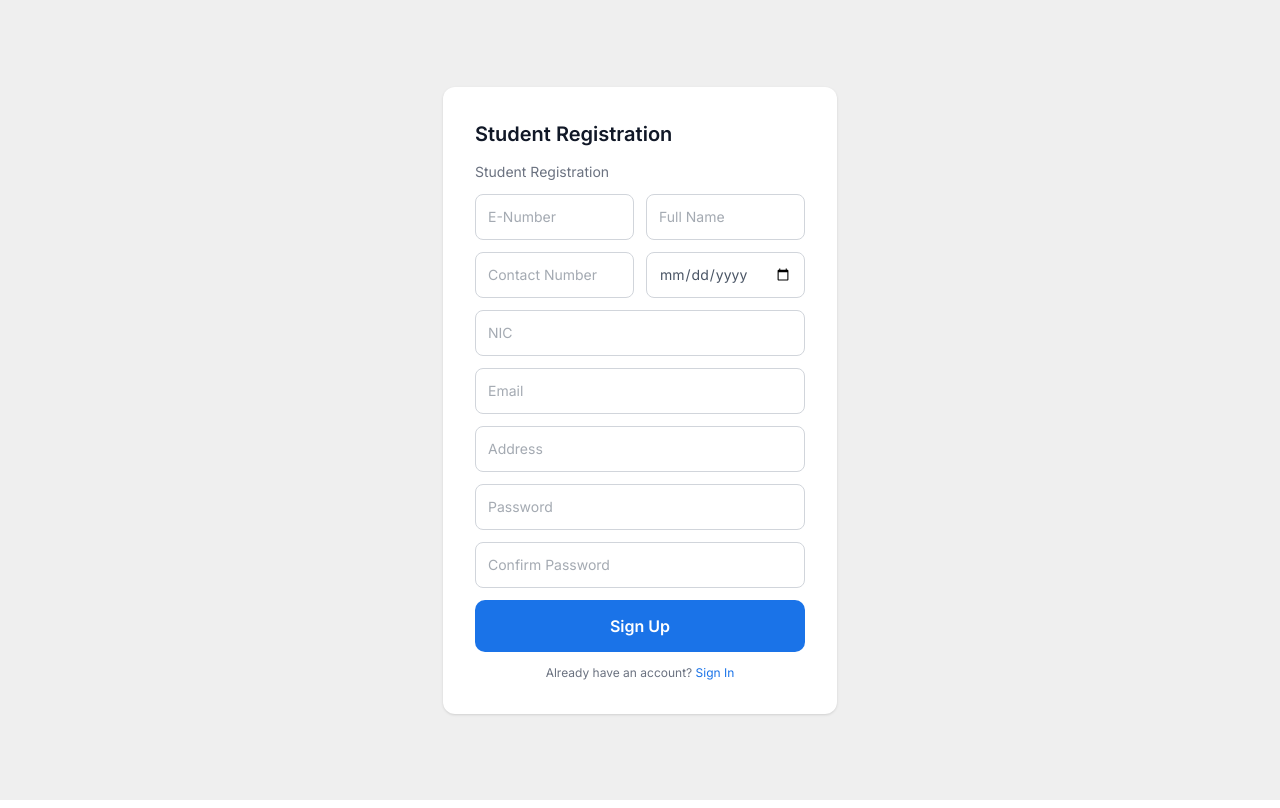
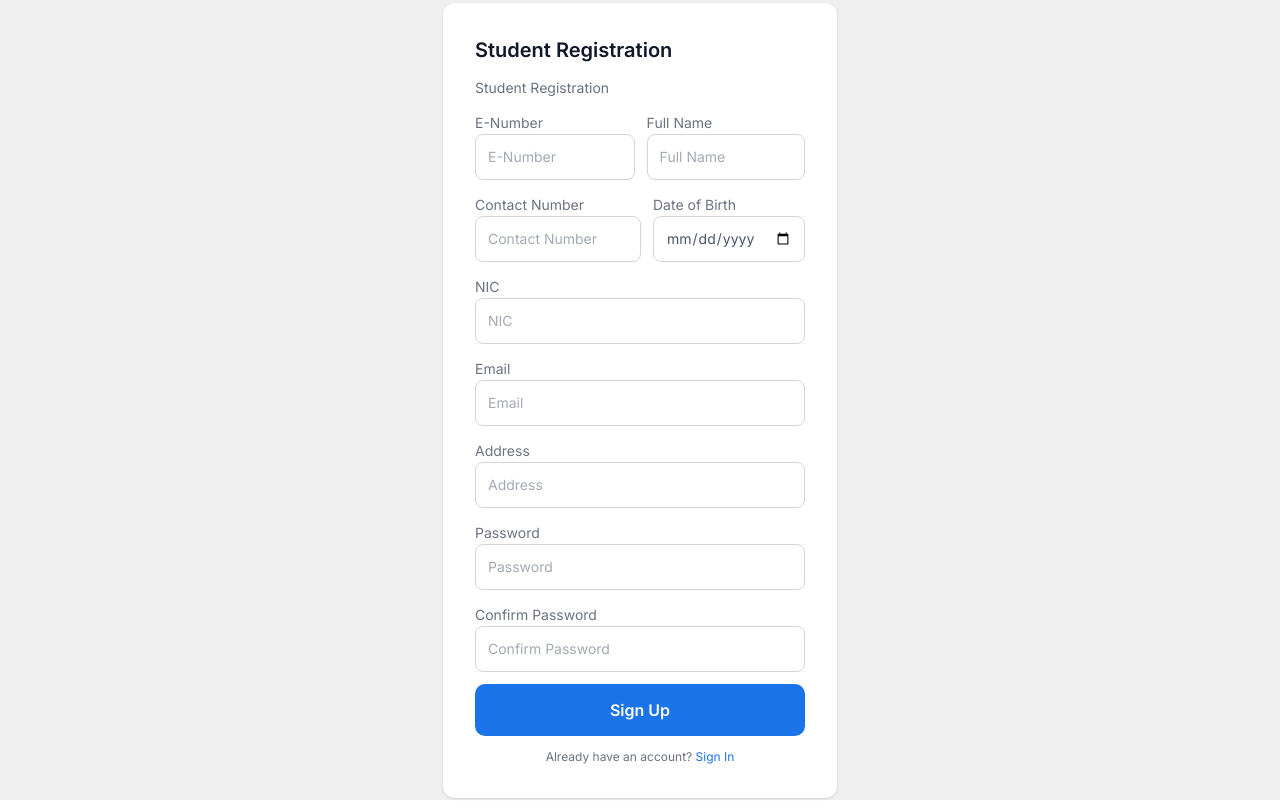
Before and after one commit to Esoft-Management-System/Frontend, a React app: page /studentregister in a window 1280 px wide. Built offline with nearby package versions, Linux system fonts and the light colour scheme; the HTML template or start-up script is replaced by a standard one.

Commit message:
feat(Ui): I have done Student Register (date of bith)

```diff
--- a/src/components/common/Textinput.tsx
+++ b/src/components/common/Textinput.tsx
@@ -1,6 +1,7 @@
 import type { ChangeEvent } from "react";
 
 interface TextInputInterface {
+  labelText?: string;
   placeholder?: string;
   type?: string;
   value?: string;
@@ -12,7 +13,7 @@ interface TextInputInterface {
 }
 
 const Textinput = (props: TextInputInterface) => {
-  const { placeholder, type, value, error, name, onChange, disbled, disabled } = props;
+  const { placeholder, type, value, error, name, onChange, disbled, disabled,labelText } = props;
   if (
     type === "textarea"
   ) {
@@ -23,10 +24,11 @@ const Textinput = (props: TextInputInterface) => {
     />)
   }
   return (
-    <>
+    <div>
+      {labelText && <label className="text-[#6B7280] font-normal text-[14px] pb-2 flex-colum gap-1">{labelText}</label>}
       <input name={name} onChange={onChange} className="border w-full text-sm text-gray-600 border-[#D1D5DB] p-3 focus:outline-none rounded-lg" type={type} placeholder={placeholder} value={value} disabled={disbled || disabled} />
       {error && <p className="text-red-500 text-xs">{error}</p>}
-    </>
+    </div>
   )
 }
 export default Textinput
--- a/src/pages/login/StaffRequestLogin.tsx
+++ b/src/pages/login/StaffRequestLogin.tsx
@@ -27,7 +27,7 @@ const StaffRequestLogin = () => {
           <div className="flex flex-col w-full gap-3">
             <div className="flex w-full gap-3 flex-col md:flex-row">
               <Textinput placeholder="Staff ID" type="text" />
-              <Textinput placeholder="Staff Name" type="text" />
+              <Textinput placeholder ="Staff Name" type="text" />
             </div>
             <div className="flex w-full gap-3 flex-col md:flex-row">
               <Textinput placeholder="DD:MM:YYYY" type="date" value={currentDate} disbled={true}/>
--- a/src/pages/register/StudentRegister.tsx
+++ b/src/pages/register/StudentRegister.tsx
@@ -17,18 +17,19 @@ const StudentRegister = () => {
           <p className="text-[14px] font-normal text-[#6B7280]">Student Registration</p>
           <div className="flex flex-col w-full gap-3">
             <div className="flex w-full gap-3 flex-col md:flex-row">
-              <Textinput placeholder="E-Number" type="text"/>
-              <Textinput placeholder="Full Name" type="text"/>
+              <Textinput labelText="E-Number" placeholder="E-Number" type="text"/>
+              <Textinput labelText="Full Name" placeholder="Full Name" type="text"/>
             </div>
+
             <div className="flex w-full gap-3 flex-col md:flex-row">
-              <Textinput placeholder="Contact Number" type="text"/>
-              <Textinput placeholder="Date of Birth" type="date"/>
+              <Textinput labelText="Contact Number" placeholder="Contact Number" type="text"/>
+              <Textinput labelText="Date of Birth" placeholder="Date of Birth" type="date"/>
             </div>
-              <Textinput placeholder="NIC" type="text"/>
-              <Textinput placeholder="Email" type="email"/>
-              <Textinput placeholder="Address" type="text"/>
-              <Textinput placeholder="Password" type="Password"/>
-              <Textinput placeholder="Confirm Password" type="Password"/>
+              <Textinput labelText= "NIC" placeholder="NIC" type="text"/>
+              <Textinput labelText="Email" placeholder="Email" type="email"/>
+              <Textinput labelText="Address" placeholder="Address" type="text"/>
+              <Textinput labelText="Password" placeholder="Password" type="Password"/>
+              <Textinput labelText="Confirm Password" placeholder="Confirm Password" type="Password"/>
           </div>
           <BlueButton buttonName="Sign Up"/>
           <div className="flex flex-col items-center justify-center w-full">
```
